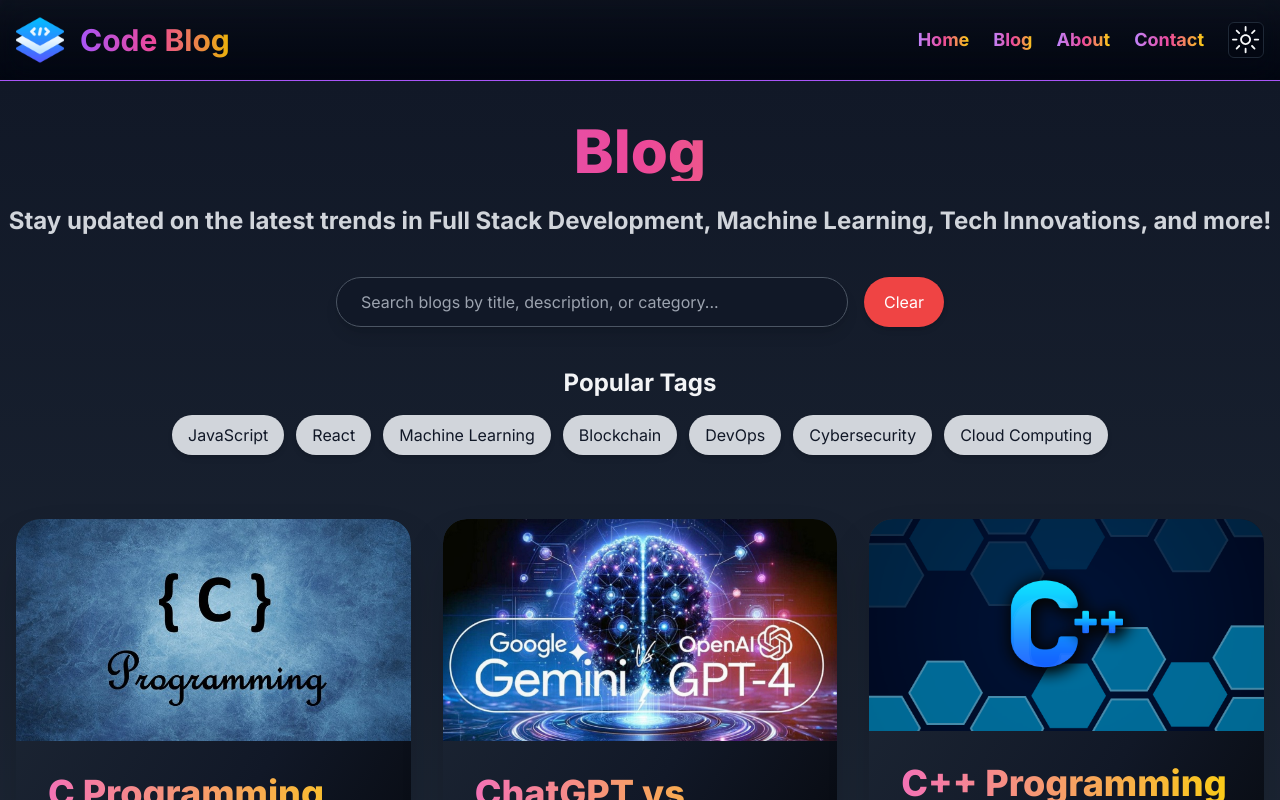
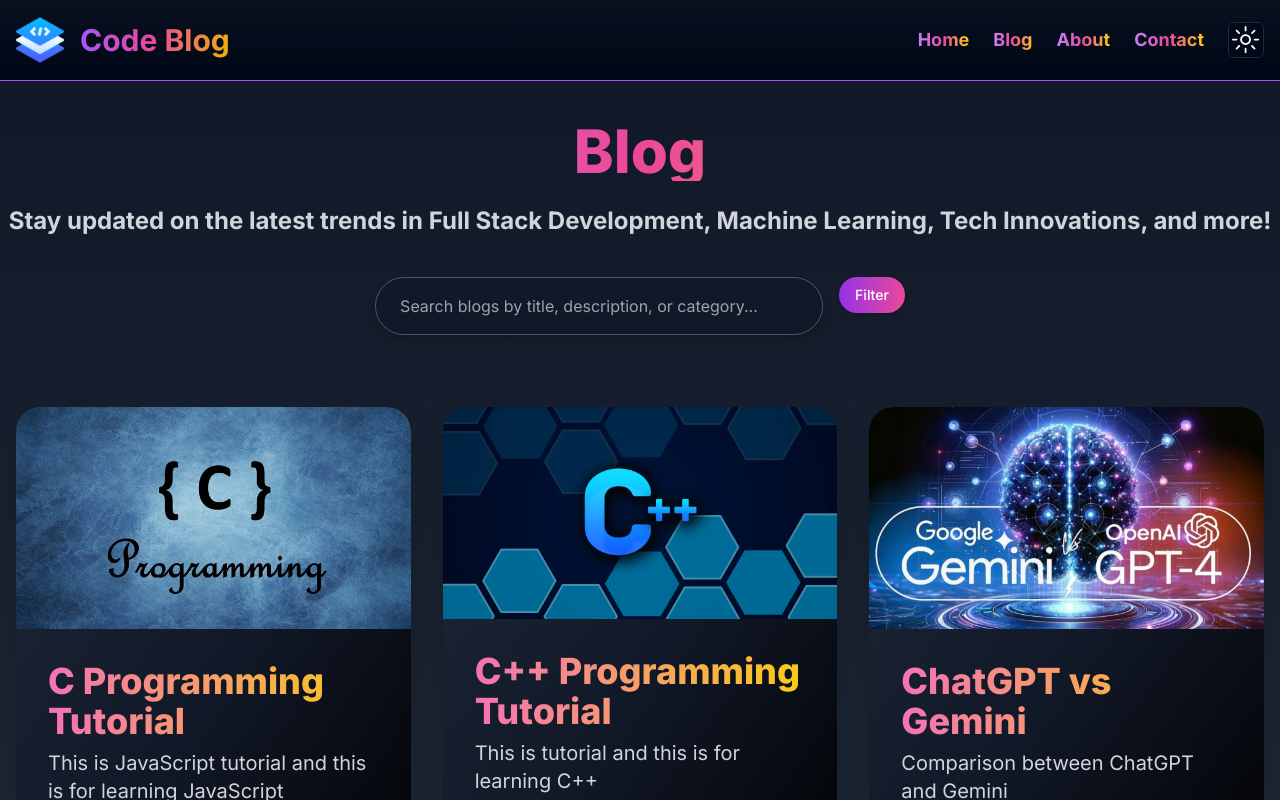
Before and after one commit to Euphoric-Coder/Code-Blog, a Next.js app: page /blog in a window 1280 px wide. Shown: the top 800 px of the page. Built offline with nearby package versions, Linux system fonts and the light colour scheme.

Commit message:
Added a filter button to the blog page

```diff
--- a/app/blog/BlogClient.js
+++ b/app/blog/BlogClient.js
@@ -1,21 +1,20 @@
 "use client";
 
-import React, { useState, useEffect } from "react";
+import React, { useState } from "react";
 import Link from "next/link";
 import Image from "next/image";
 import { IoClose } from "react-icons/io5";
-import { FaChevronDown } from "react-icons/fa";
 import { useTheme } from "next-themes";
 import {
-  DropdownMenu,
-  DropdownMenuContent,
-  DropdownMenuGroup,
-  DropdownMenuItem,
-  DropdownMenuLabel,
-  DropdownMenuPortal,
-  DropdownMenuSeparator,
-  DropdownMenuTrigger,
-} from "@/components/ui/dropdown-menu";
+  Dialog,
+  DialogContent,
+  DialogDescription,
+  DialogFooter,
+  DialogHeader,
+  DialogTitle,
+  DialogTrigger,
+} from "@/components/ui/dialog";
+import { Button } from "@/components/ui/button";
 
 // Hardcoded initial categories and popular tags
 const initialCategories = [
@@ -56,9 +55,11 @@
   const [searchTerm, setSearchTerm] = useState("");
   const [selectedCategories, setSelectedCategories] = useState(new Set());
   const [currentPage, setCurrentPage] = useState(1);
+  const [sortOption, setSortOption] = useState("name-asc"); // Sorting by name ascending by default
   const itemsPerPage = 6;
 
   const { theme } = useTheme(); // Theme detection for dark/light mode
+  const isSearchActive = searchTerm !== ""; // Check if there is text in the search bar
 
   // Handle category selection
   const handleCategorySelect = (category) => {
@@ -86,10 +87,29 @@
   const clearAllFilters = () => {
     setSelectedCategories(new Set());
     setSearchTerm("");
+    setSortOption("name-asc");
+  };
+
+  // Handle sorting of blogs
+  const sortBlogs = (blogs) => {
+    const sortedBlogs = [...blogs];
+    switch (sortOption) {
+      case "name-asc":
+        return sortedBlogs.sort((a, b) => a.title.localeCompare(b.title));
+      case "name-desc":
+        return sortedBlogs.sort((a, b) => b.title.localeCompare(a.title));
+      case "date-newest":
+        return sortedBlogs.sort((a, b) => new Date(b.date) - new Date(a.date));
+      case "date-oldest":
+        return sortedBlogs.sort((a, b) => new Date(a.date) - new Date(b.date));
+      default:
+        return blogs;
+    }
   };
 
   // Filter blogs based on search term and selected categories
-  const filteredBlogs = blogs.filter((blog) => {
+  const filteredBlogs = sortBlogs(
+    blogs.filter((blog) => {
       const matchesSearch =
         (blog.title &&
           blog.title.toLowerCase().includes(searchTerm.toLowerCase())) ||
@@ -102,7 +122,8 @@
           blog.category.some((cat) => selectedCategories.has(cat)));
 
       return matchesSearch && matchesCategory;
-  });
+    })
+  );
 
   // Handle pagination
   const totalPages = Math.ceil(filteredBlogs.length / itemsPerPage);
@@ -144,24 +165,6 @@
     ),
   ];
 
-  const buttonGradient =
-    theme === "dark"
-      ? "bg-gradient-to-r from-purple-600 via-pink-500 to-red-500 hover:from-purple-700 hover:via-pink-600 hover:to-red-600"
-      : "bg-gradient-to-r from-blue-400 via-teal-400 to-green-400 hover:from-blue-500 hover:via-teal-500 hover:to-green-500";
-
-  // Find related posts for a specific blog post
-  const getRelatedPosts = (currentPost) => {
-    return blogs.filter(
-      (blog) =>
-        Array.isArray(blog.category) &&
-        blog.category.length > 0 &&
-        Array.isArray(currentPost.category) &&
-        currentPost.category.length > 0 &&
-        blog.category[0] === currentPost.category[0] &&
-        blog.slug !== currentPost.slug
-    );
-  };
-
   return (
     <main className="relative w-full min-h-screen bg-gradient-to-b from-blue-50 via-white to-blue-100 dark:from-gray-900 dark:via-gray-800 dark:to-blue-950 text-gray-900 dark:text-gray-100 transition-all duration-700">
       {/* Hero Section Heading */}
@@ -177,21 +180,126 @@
         </div>
       </section>
 
-      {/* Search Section */}
-      <div className="flex justify-center mb-6">
+      {/* Search and Filter Section */}
+      <div className="flex justify-center mb-6 gap-4">
+        {/* Search Bar */}
+        <div className="relative max-w-md w-full">
           <input
             type="text"
             placeholder="Search blogs by title, description, or category..."
             value={searchTerm}
             onChange={(e) => setSearchTerm(e.target.value)}
-          className="w-full max-w-lg px-6 py-3 rounded-full shadow-lg border transition-all duration-300 bg-white dark:bg-gray-900 dark:text-white text-gray-800 border-gray-300 dark:border-gray-600 focus:outline-none focus:ring-4 focus:ring-blue-500 dark:focus:ring-purple-600"
+            className="w-full px-6 py-4 rounded-full shadow-lg border transition-all duration-300 bg-white dark:bg-gray-900 dark:text-white text-gray-800 border-gray-300 dark:border-gray-600 focus:outline-none focus:ring-4 focus:ring-blue-500 dark:focus:ring-purple-600"
           />
+
+          {/* Clear Button Inside Search Bar */}
+          {isSearchActive && (
             <button
               onClick={() => setSearchTerm("")}
-          className="ml-4 px-5 py-3 rounded-full bg-red-500 text-white hover:bg-red-600 transition shadow-md"
+              className="absolute right-3 top-1/2 transform -translate-y-1/2 text-white px-3 py-1 rounded-full shadow-md text-sm xs:text-base transition-transform duration-300
+                bg-gradient-to-r from-blue-500 to-teal-500 dark:from-pink-400 dark:to-yellow-400 hover:scale-110 active:scale-95"
             >
               Clear
             </button>
+          )}
+        </div>
+
+        {/* Filter Button with Dialog */}
+        <Dialog>
+          <DialogTrigger asChild>
+            <Button className="px-4 py-2 bg-gradient-to-r from-purple-600 to-pink-500 text-white rounded-full shadow-md hover:bg-purple-700">
+              Filter
+            </Button>
+          </DialogTrigger>
+          <DialogContent className="sm:max-w-[425px]">
+            <DialogHeader>
+              <DialogTitle>Filter Blogs</DialogTitle>
+              <DialogDescription>
+                Customize the filters for your blog search.
+              </DialogDescription>
+            </DialogHeader>
+
+            {/* Filter Options */}
+            <div className="grid gap-4 py-4">
+              <div className="grid grid-cols-1 gap-4">
+                <h3 className="font-bold">Sort By Name</h3>
+                <Button
+                  variant={sortOption === "name-asc" ? "default" : "outline"}
+                  onClick={() => setSortOption("name-asc")}
+                >
+                  Name (Ascending)
+                </Button>
+                <Button
+                  variant={sortOption === "name-desc" ? "default" : "outline"}
+                  onClick={() => setSortOption("name-desc")}
+                >
+                  Name (Descending)
+                </Button>
+              </div>
+
+              <div className="grid grid-cols-1 gap-4">
+                <h3 className="font-bold">Sort By Date</h3>
+                <Button
+                  variant={sortOption === "date-newest" ? "default" : "outline"}
+                  onClick={() => setSortOption("date-newest")}
+                >
+                  Date (Newest First)
+                </Button>
+                <Button
+                  variant={sortOption === "date-oldest" ? "default" : "outline"}
+                  onClick={() => setSortOption("date-oldest")}
+                >
+                  Date (Oldest First)
+                </Button>
+              </div>
+
+              {/* Category Filter */}
+              <div className="grid grid-cols-1 gap-4">
+                <h3 className="font-bold">Filter By Categories</h3>
+                {initialCategories.map((category) => (
+                  <Button
+                    key={category}
+                    variant={
+                      selectedCategories.has(category) ? "default" : "outline"
+                    }
+                    onClick={() => handleCategorySelect(category)}
+                  >
+                    {category}
+                  </Button>
+                ))}
+
+                {/* Other Categories */}
+                {otherCategories.length > 0 && (
+                  <div className="grid grid-cols-1 gap-4">
+                    {otherCategories.map((category) => (
+                      <Button
+                        key={category}
+                        variant={
+                          selectedCategories.has(category)
+                            ? "default"
+                            : "outline"
+                        }
+                        onClick={() => handleCategorySelect(category)}
+                      >
+                        {category}
+                      </Button>
+                    ))}
+                  </div>
+                )}
+              </div>
+            </div>
+
+            <DialogFooter>
+              <Button onClick={clearAllFilters}>Clear Filters</Button>
+              <Button
+                variant="default"
+                onClick={() => console.log("Apply filters")}
+              >
+                Apply Filters
+              </Button>
+            </DialogFooter>
+          </DialogContent>
+        </Dialog>
       </div>
 
       {/* Selected Categories as Pills */}
@@ -209,38 +317,6 @@
           </span>
         ))}
       </div>
-
-      {/* Popular Tags Section */}
-      <section className="mb-8 text-center">
-        <h2 className="text-2xl font-bold mb-4">Popular Tags</h2>
-        <div className="flex justify-center gap-3 flex-wrap">
-          {popularTags.map((tag) => (
-            <button
-              key={tag}
-              onClick={() => handleCategorySelect(tag)}
-              className={`px-4 py-2 rounded-full transition shadow-md ${
-                selectedCategories.has(tag)
-                  ? "bg-purple-600 text-white"
-                  : "bg-gray-300 text-gray-900 hover:bg-purple-100"
-              }`}
-            >
-              {tag}
-            </button>
-          ))}
-        </div>
-      </section>
-
-      {/* Clear All Filters Button */}
-      {(selectedCategories.size > 0 || searchTerm) && (
-        <div className="flex justify-center mb-4">
-          <button
-            onClick={clearAllFilters}
-            className="px-6 py-3 bg-red-600 text-white rounded-full shadow-lg hover:bg-red-700 transition"
-          >
-            Clear All Filters
-          </button>
-        </div>
-      )}
 
       {/* Blog Posts Grid */}
       <div className="container mx-auto grid grid-cols-1 md:grid-cols-2 lg:grid-cols-3 gap-6 lg:gap-8 px-4 py-8">
@@ -284,23 +360,6 @@
                 <p className="mt-4 md:mt-6 text-blue-600 dark:text-pink-500 font-semibold underline transition-all hover:text-blue-800 dark:hover:text-pink-600 text-sm xs:text-base md:text-lg">
                   Read More →
                 </p>
-
-                {/* Related Posts */}
-                <div className="mt-6">
-                  <h3 className="text-xl font-bold mb-2">Related Posts</h3>
-                  {getRelatedPosts(blog)
-                    .slice(0, 2)
-                    .map((related) => (
-                      <Link
-                        href={`/blogpost/${related.slug}`}
-                        key={related.slug}
-                      >
-                        <p className="text-blue-600 dark:text-teal-400 hover:underline">
-                          {related.title}
-                        </p>
-                      </Link>
-                    ))}
-                </div>
               </div>
             </div>
           </Link>
--- a/app/globals.css
+++ b/app/globals.css
@@ -27,24 +27,24 @@
 @layer base {
   :root {
     --background: 0 0% 100%;
-    --foreground: 224 71.4% 4.1%;
+    --foreground: 222.2 84% 4.9%;
     --card: 0 0% 100%;
-    --card-foreground: 224 71.4% 4.1%;
+    --card-foreground: 222.2 84% 4.9%;
     --popover: 0 0% 100%;
-    --popover-foreground: 224 71.4% 4.1%;
-    --primary: 220.9 39.3% 11%;
-    --primary-foreground: 210 20% 98%;
-    --secondary: 220 14.3% 95.9%;
-    --secondary-foreground: 220.9 39.3% 11%;
-    --muted: 220 14.3% 95.9%;
-    --muted-foreground: 220 8.9% 46.1%;
-    --accent: 220 14.3% 95.9%;
-    --accent-foreground: 220.9 39.3% 11%;
+    --popover-foreground: 222.2 84% 4.9%;
+    --primary: 222.2 47.4% 11.2%;
+    --primary-foreground: 210 40% 98%;
+    --secondary: 210 40% 96.1%;
+    --secondary-foreground: 222.2 47.4% 11.2%;
+    --muted: 210 40% 96.1%;
+    --muted-foreground: 215.4 16.3% 46.9%;
+    --accent: 210 40% 96.1%;
+    --accent-foreground: 222.2 47.4% 11.2%;
     --destructive: 0 84.2% 60.2%;
-    --destructive-foreground: 210 20% 98%;
-    --border: 220 13% 91%;
-    --input: 220 13% 91%;
-    --ring: 224 71.4% 4.1%;
+    --destructive-foreground: 210 40% 98%;
+    --border: 214.3 31.8% 91.4%;
+    --input: 214.3 31.8% 91.4%;
+    --ring: 222.2 84% 4.9%;
     --radius: 0.5rem;
     --chart-1: 12 76% 61%;
     --chart-2: 173 58% 39%;
@@ -54,25 +54,25 @@
   }
 
   .dark {
-    --background: 224 71.4% 4.1%;
-    --foreground: 210 20% 98%;
-    --card: 224 71.4% 4.1%;
-    --card-foreground: 210 20% 98%;
-    --popover: 224 71.4% 4.1%;
-    --popover-foreground: 210 20% 98%;
-    --primary: 210 20% 98%;
-    --primary-foreground: 220.9 39.3% 11%;
-    --secondary: 215 27.9% 16.9%;
-    --secondary-foreground: 210 20% 98%;
-    --muted: 215 27.9% 16.9%;
-    --muted-foreground: 217.9 10.6% 64.9%;
-    --accent: 215 27.9% 16.9%;
-    --accent-foreground: 210 20% 98%;
+    --background: 222.2 84% 4.9%;
+    --foreground: 210 40% 98%;
+    --card: 222.2 84% 4.9%;
+    --card-foreground: 210 40% 98%;
+    --popover: 222.2 84% 4.9%;
+    --popover-foreground: 210 40% 98%;
+    --primary: 210 40% 98%;
+    --primary-foreground: 222.2 47.4% 11.2%;
+    --secondary: 217.2 32.6% 17.5%;
+    --secondary-foreground: 210 40% 98%;
+    --muted: 217.2 32.6% 17.5%;
+    --muted-foreground: 215 20.2% 65.1%;
+    --accent: 217.2 32.6% 17.5%;
+    --accent-foreground: 210 40% 98%;
     --destructive: 0 62.8% 30.6%;
-    --destructive-foreground: 210 20% 98%;
-    --border: 215 27.9% 16.9%;
-    --input: 215 27.9% 16.9%;
-    --ring: 216 12.2% 83.9%;
+    --destructive-foreground: 210 40% 98%;
+    --border: 217.2 32.6% 17.5%;
+    --input: 217.2 32.6% 17.5%;
+    --ring: 212.7 26.8% 83.9%;
     --chart-1: 220 70% 50%;
     --chart-2: 160 60% 45%;
     --chart-3: 30 80% 55%;
--- /dev/null
+++ b/components/ui/dialog.jsx
@@ -0,0 +1,96 @@
+"use client"
+
+import * as React from "react"
+import * as DialogPrimitive from "@radix-ui/react-dialog"
+import { X } from "lucide-react"
+
+import { cn } from "@/lib/utils"
+
+const Dialog = DialogPrimitive.Root
+
+const DialogTrigger = DialogPrimitive.Trigger
+
+const DialogPortal = DialogPrimitive.Portal
+
+const DialogClose = DialogPrimitive.Close
+
+const DialogOverlay = React.forwardRef(({ className, ...props }, ref) => (
+  <DialogPrimitive.Overlay
+    ref={ref}
+    className={cn(
+      "fixed inset-0 z-50 bg-black/80  data-[state=open]:animate-in data-[state=closed]:animate-out data-[state=closed]:fade-out-0 data-[state=open]:fade-in-0",
+      className
+    )}
+    {...props} />
+))
+DialogOverlay.displayName = DialogPrimitive.Overlay.displayName
+
+const DialogContent = React.forwardRef(({ className, children, ...props }, ref) => (
+  <DialogPortal>
+    <DialogOverlay />
+    <DialogPrimitive.Content
+      ref={ref}
+      className={cn(
+        "fixed left-[50%] top-[50%] z-50 grid w-full max-w-lg translate-x-[-50%] translate-y-[-50%] gap-4 border bg-background p-6 shadow-lg duration-200 data-[state=open]:animate-in data-[state=closed]:animate-out data-[state=closed]:fade-out-0 data-[state=open]:fade-in-0 data-[state=closed]:zoom-out-95 data-[state=open]:zoom-in-95 data-[state=closed]:slide-out-to-left-1/2 data-[state=closed]:slide-out-to-top-[48%] data-[state=open]:slide-in-from-left-1/2 data-[state=open]:slide-in-from-top-[48%] sm:rounded-lg",
+        className
+      )}
+      {...props}>
+      {children}
+      <DialogPrimitive.Close
+        className="absolute right-4 top-4 rounded-sm opacity-70 ring-offset-background transition-opacity hover:opacity-100 focus:outline-none focus:ring-2 focus:ring-ring focus:ring-offset-2 disabled:pointer-events-none data-[state=open]:bg-accent data-[state=open]:text-muted-foreground">
+        <X className="h-4 w-4" />
+        <span className="sr-only">Close</span>
+      </DialogPrimitive.Close>
+    </DialogPrimitive.Content>
+  </DialogPortal>
+))
+DialogContent.displayName = DialogPrimitive.Content.displayName
+
+const DialogHeader = ({
+  className,
+  ...props
+}) => (
+  <div
+    className={cn("flex flex-col space-y-1.5 text-center sm:text-left", className)}
+    {...props} />
+)
+DialogHeader.displayName = "DialogHeader"
+
+const DialogFooter = ({
+  className,
+  ...props
+}) => (
+  <div
+    className={cn("flex flex-col-reverse sm:flex-row sm:justify-end sm:space-x-2", className)}
+    {...props} />
+)
+DialogFooter.displayName = "DialogFooter"
+
+const DialogTitle = React.forwardRef(({ className, ...props }, ref) => (
+  <DialogPrimitive.Title
+    ref={ref}
+    className={cn("text-lg font-semibold leading-none tracking-tight", className)}
+    {...props} />
+))
+DialogTitle.displayName = DialogPrimitive.Title.displayName
+
+const DialogDescription = React.forwardRef(({ className, ...props }, ref) => (
+  <DialogPrimitive.Description
+    ref={ref}
+    className={cn("text-sm text-muted-foreground", className)}
+    {...props} />
+))
+DialogDescription.displayName = DialogPrimitive.Description.displayName
+
+export {
+  Dialog,
+  DialogPortal,
+  DialogOverlay,
+  DialogClose,
+  DialogTrigger,
+  DialogContent,
+  DialogHeader,
+  DialogFooter,
+  DialogTitle,
+  DialogDescription,
+}
```
Also changed, not shown: next.config.mjs (+10 -1 lines), package.json (+6 -2 lines), tailwind.config.js (+30 -30 lines), components.json, 1 other file (tests, documents, lock files or other folders). Lines whose indentation alone changed are shown as unchanged.
